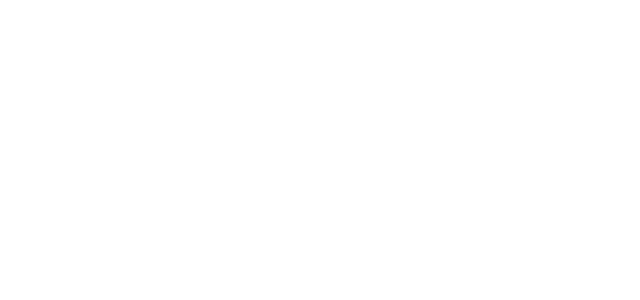
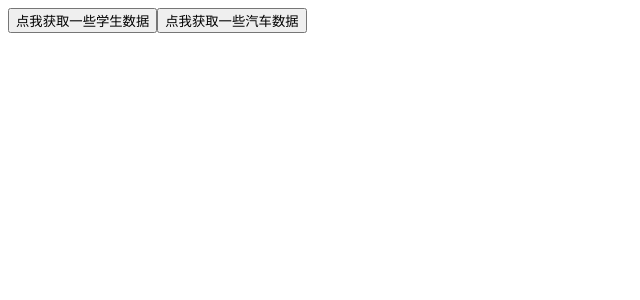
Before and after one commit to btWin9527/atguigu_react, a React (Create React App) app in the folder react_staging/: page / in a window 1280 px wide. Shown: the top 300 px of the page, without its empty margins (0-640 px from the left). Built offline with nearby package versions, Linux system fonts and the light colour scheme.

Commit message:
react_study: 20210203_文档整理

```diff
--- a/react_staging/package.json
+++ b/react_staging/package.json
@@ -6,6 +6,7 @@
     "@testing-library/jest-dom": "^5.11.4",
     "@testing-library/react": "^11.1.0",
     "@testing-library/user-event": "^12.1.10",
+    "axios": "^0.21.1",
     "nanoid": "^3.1.20",
     "prop-types": "^15.7.2",
     "react": "^17.0.1",
--- a/react_staging/src/App.js
+++ b/react_staging/src/App.js
@@ -1,11 +1,29 @@
 import React, {Component} from 'react';
-
+import axios from 'axios';
 
 export default class App extends Component {
+
+  getStudentData = () => {
+    axios.get('api1/students').then(response => {
+      console.log('成功了', response.data)
+    }, error => {
+      console.log(error, '失败了')
+    })
+  }
+
+  getCarsData = () => {
+    axios.get('api2/cars').then(response => {
+      console.log('成功了', response.data)
+    }, error => {
+      console.log(error, '失败了')
+    })
+  }
+
   render() {
     return (
       <div>
-
+        <button onClick={this.getStudentData}>点我获取一些学生数据</button>
+        <button onClick={this.getCarsData}>点我获取一些汽车数据</button>
       </div>
     );
   }
```
Also changed, not shown: react_staging/src/setupProxy.js (added, +16 -0 lines), 2 other files (tests, documents, lock files or other folders).
